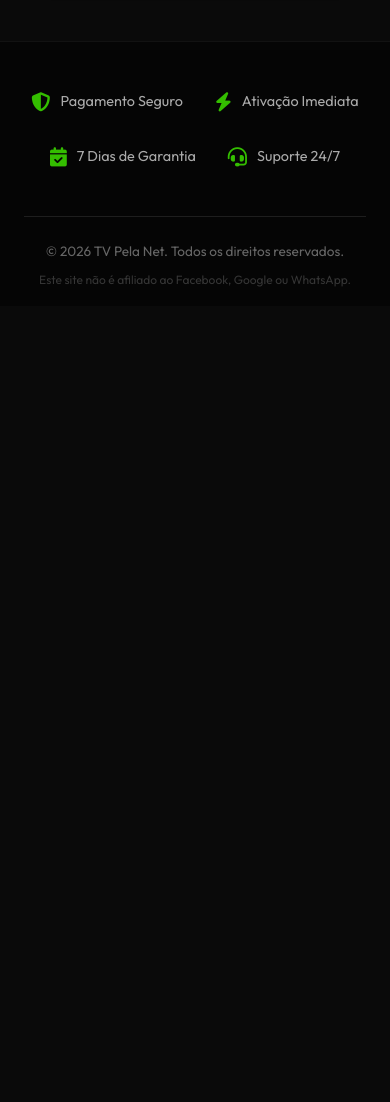
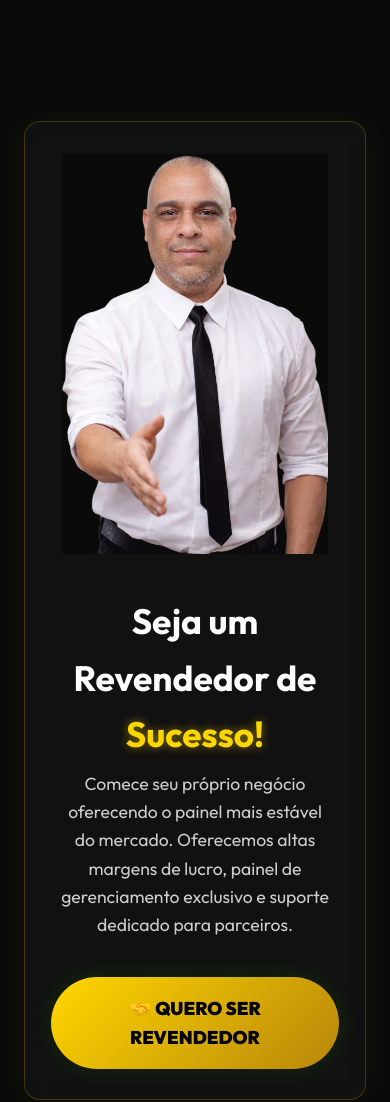
Before and after one commit to Leonardo-F-Santana/Site_IPTV, a plain HTML site: page index.html in a window 390 px wide. Shown: the part 7040-8142 px from the top of the page. Before the commit the page ends 7346 px from the top, so only its background shows below. Drawn offline with Linux system fonts and the light colour scheme.

Commit message:
revenda criada

```diff
--- a/index.html
+++ b/index.html
@@ -276,6 +276,25 @@
         </div>
     </section>
 
+    <!-- SEÇÃO REVENDA -->
+    <section class="reseller py-section reveal">
+        <div class="container">
+            <div class="reseller-card glass-card">
+                <div class="reseller-image">
+                    <img src="Img/parceria.jpeg" alt="Parceria e Revenda" loading="lazy">
+                </div>
+                <div class="reseller-content">
+                    <h2 class="section-title left">Seja um Revendedor de <span class="text-gold">Sucesso!</span></h2>
+                    <p>Comece seu próprio negócio oferecendo o painel mais estável do mercado. Oferecemos altas margens de lucro, painel de gerenciamento exclusivo e suporte dedicado para parceiros.</p>
+                    <a href="https://wa.me/5521972463302?text=Ol%C3%A1,%20gostaria%20de%20saber%20mais%20sobre%20como%20ser%20um%20revendedor"
+                        target="_blank" class="cta-button-gold pulse-effect">
+                        🤝 QUERO SER REVENDEDOR
+                    </a>
+                </div>
+            </div>
+        </div>
+    </section>
+
     <!-- FOOTER -->
     <footer class="footer">
         <div class="container">
--- a/style.css
+++ b/style.css
@@ -747,6 +747,98 @@ a {
 }
 
 /* ==============================
+   RESELLER SECTION
+============================== */
+.reseller-card {
+    display: flex;
+    flex-direction: column;
+    gap: 2rem;
+    background: rgba(255, 255, 255, 0.03);
+    border: 1px solid rgba(255, 215, 0, 0.2);
+    box-shadow: 0 0 30px rgba(255, 215, 0, 0.05);
+    padding: 2rem;
+    border-radius: 16px;
+    align-items: center;
+}
+
+@media (min-width: 768px) {
+    .reseller-card {
+        flex-direction: row;
+        padding: 3rem;
+        gap: 4rem;
+    }
+}
+
+.reseller-image {
+    flex: 1;
+    width: 100%;
+}
+
+.reseller-image img {
+    width: 100%;
+    height: auto;
+    max-height: 400px;
+    object-fit: contain;
+    mix-blend-mode: screen; /* Makes the black background transparent */
+}
+
+.reseller-content {
+    flex: 1;
+    display: flex;
+    flex-direction: column;
+    justify-content: center;
+    text-align: left;
+}
+
+.reseller-content p {
+    font-size: 1.1rem;
+    color: #ccc;
+    margin-bottom: 2rem;
+    line-height: 1.6;
+}
+
+.text-gold {
+    color: #ffd700;
+    text-shadow: 0 0 10px rgba(255, 215, 0, 0.5);
+}
+
+.cta-button-gold {
+    display: inline-block;
+    background: linear-gradient(135deg, #ffd700 0%, #b8860b 100%);
+    color: #000;
+    padding: 1rem 2rem;
+    border-radius: 50px;
+    font-size: 1.1rem;
+    font-weight: 800;
+    text-transform: uppercase;
+    box-shadow: 0 4px 15px rgba(255, 215, 0, 0.4);
+    transition: all 0.3s ease;
+    border: none;
+    cursor: pointer;
+    text-align: center;
+    align-self: flex-start;
+    margin-top: 0.5rem;
+}
+
+.cta-button-gold:hover {
+    background: linear-gradient(135deg, #ffe133 0%, #daa520 100%);
+    transform: translateY(-2px);
+    box-shadow: 0 6px 20px rgba(255, 215, 0, 0.6);
+}
+
+@media (max-width: 768px) {
+    .reseller-content {
+        text-align: center;
+    }
+    .cta-button-gold {
+        align-self: center;
+    }
+    .reseller-content .section-title {
+        text-align: center;
+    }
+}
+
+/* ==============================
    FOOTER
 ============================== */
 .footer {
```
Also changed, not shown: Img/parceria.jpeg (added).
